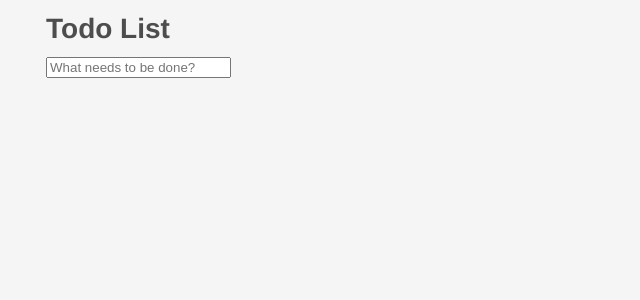
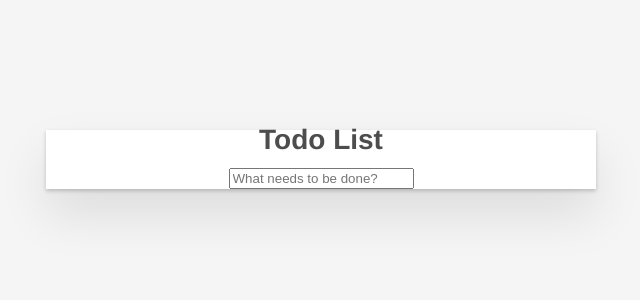
Before and after one commit to ylruiz/react-todo-list, a React (Create React App) app: page / in a window 1280 px wide. Shown: the top 300 px of the page, without its empty margins (319-959 px from the left). Built offline with nearby package versions, Linux system fonts and the light colour scheme; the HTML template or start-up script is replaced by a standard one.

Commit message:
created className='App' in App.js

```diff
--- a/src/App.css
+++ b/src/App.css
@@ -1,12 +1,7 @@
 .App {
+  background: #fff;
+  box-shadow: 0 2px 4px 0 rgba(0, 0, 0, 0.2), 0 25px 50px 0 rgba(0, 0, 0, 0.1);
+  margin: 130px 0 40px 0;
+  position: relative;
   text-align: center;
 }
-
-.App-header {
-  background-color: #282c34;
-  display: flex;
-  flex-direction: column;
-  align-items: center;
-  justify-content: center;
-  color: white;
-}
--- a/src/App.js
+++ b/src/App.js
@@ -25,7 +25,7 @@ const App = () => {
   }
 
   return (
-    <div>
+    <div class='App'>
       <Header onAddTodo={addTodo} />
       <MainSection list={todos} onToggleTodo={toggleTodo}/>
     </div>
```
